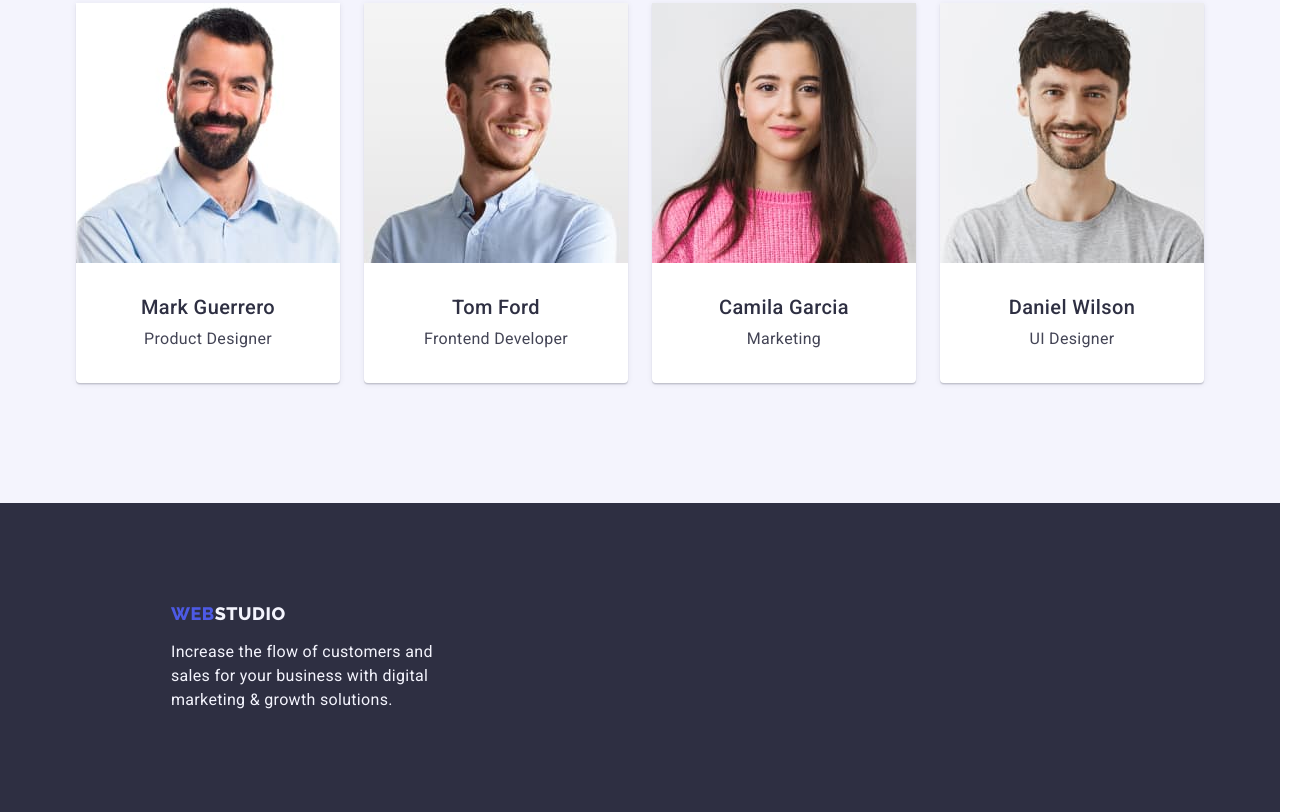
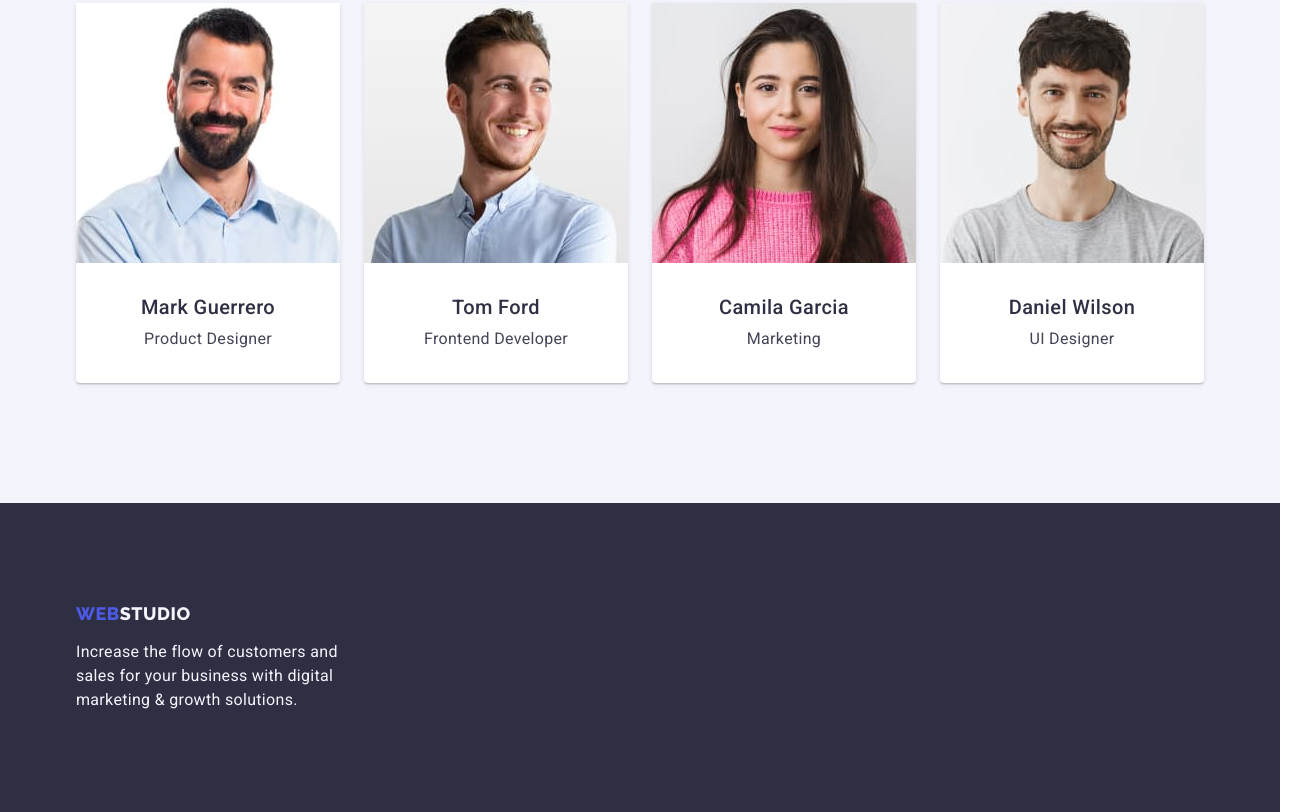
Before and after one commit to Myshkina-Alla/goit-markup-hw-03, a plain HTML site: page index.html in a window 1280 px wide. Shown: the part 1802-2614 px from the top of the page, 1314 px wide, since content can reach past the window. Drawn offline with nearby package versions, Linux system fonts and the light colour scheme.

Commit message:
correct footer

```diff
--- a/css/styles.css
+++ b/css/styles.css
@@ -245,7 +245,8 @@ img {
 /* Footer */
 .footer {
   background: var(--overlays-shadows-headings);
-  padding: 100px 156px;
+  padding-top: 100px;
+  padding-bottom: 100px;
 }
 .logo-studio-footer {
   color: var(--backgrounds);
@@ -256,7 +257,7 @@ img {
 }
 .logo-footer {
   margin-bottom: 16px;
-  display: block;
+  display: inline-block;
 }
 .footer-paragrapth {
   color: var(--backgrounds);
```
